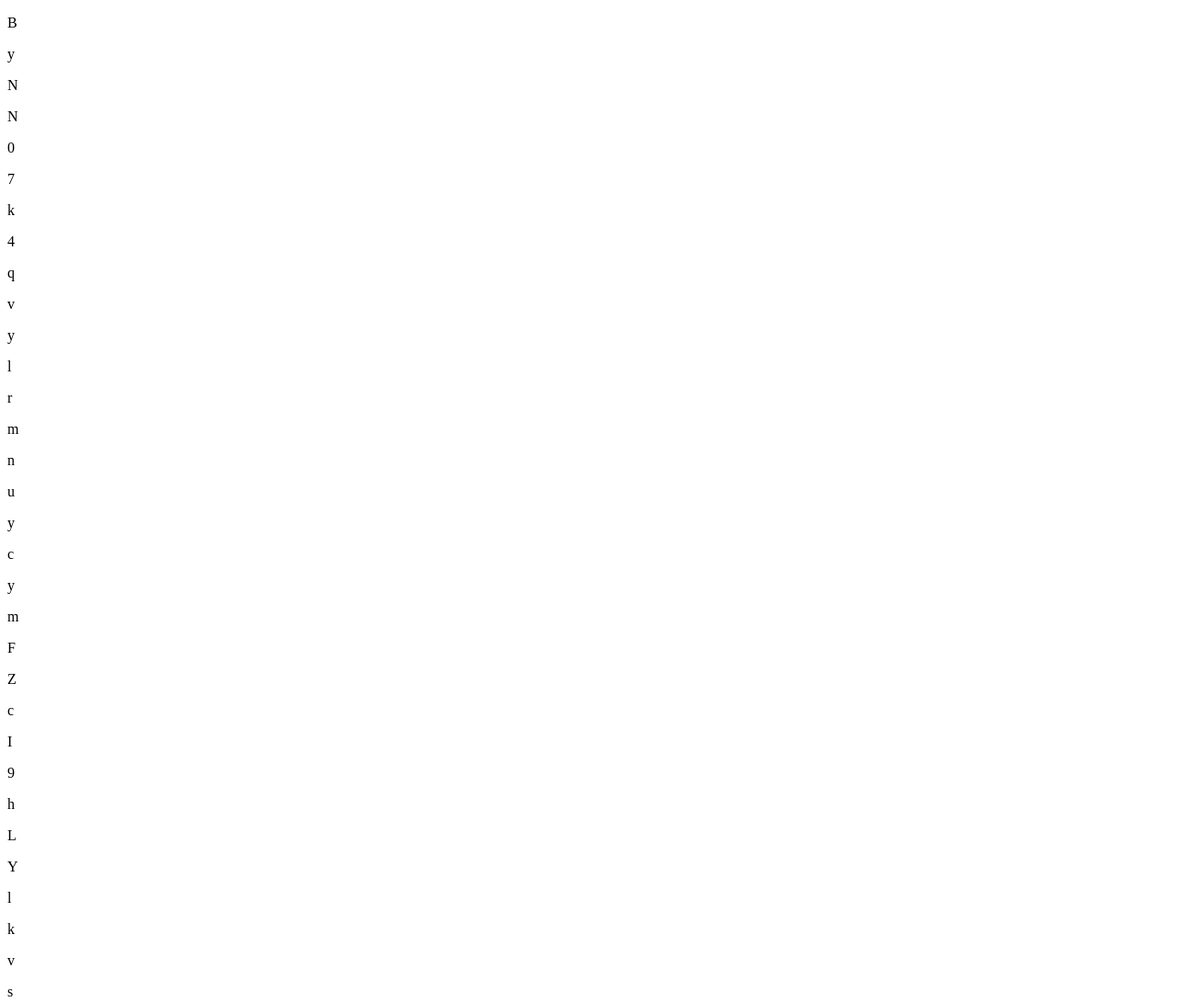
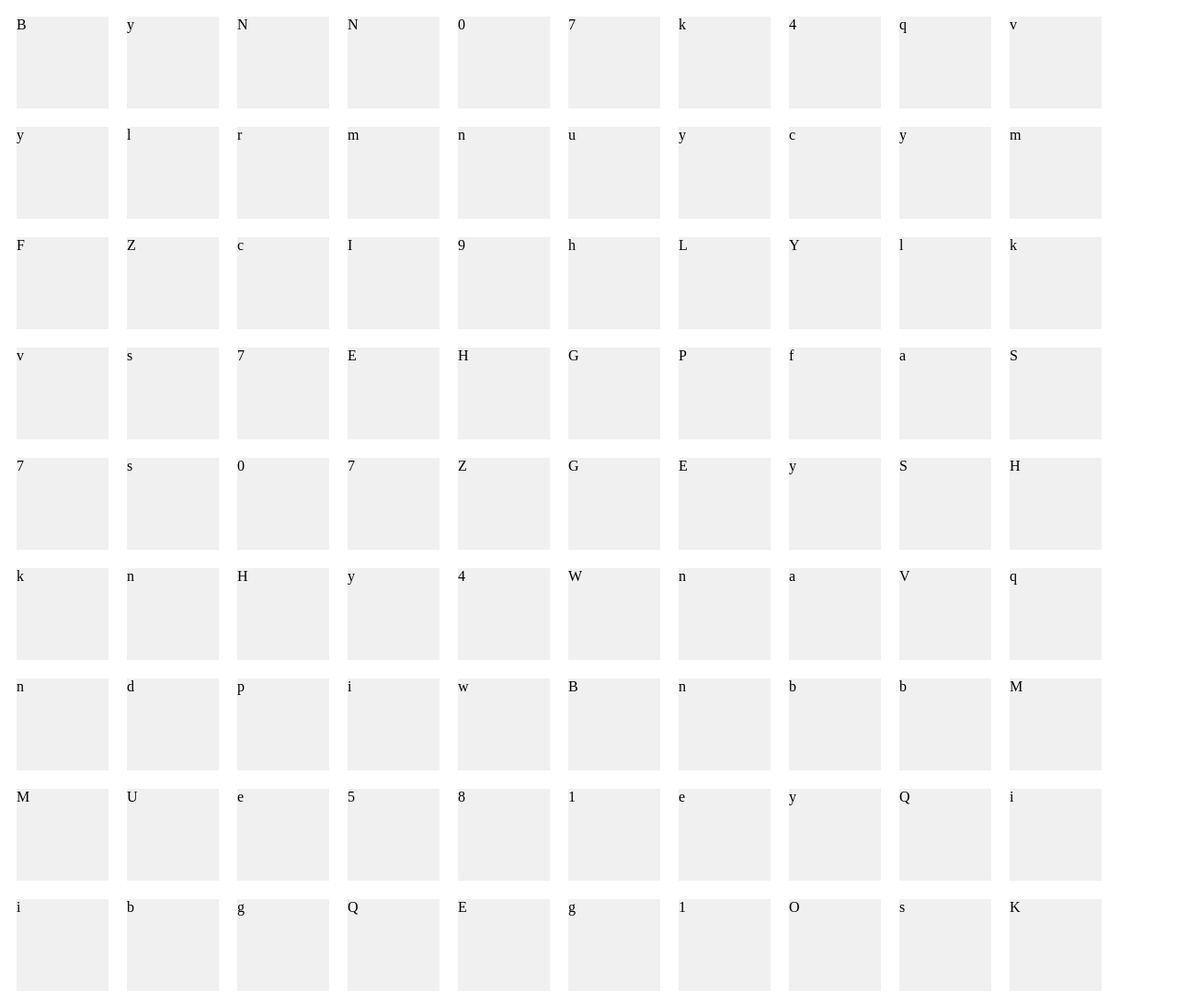
Before and after one commit to qwertwert/boz, a plain HTML site: page index.html in a window 1280 px wide. Shown: the top 1091 px of the page at 92% size. Drawn offline with Linux system fonts and the light colour scheme.

Commit message:
Update index.html

```diff
--- a/index.html
+++ b/index.html
@@ -13,21 +13,26 @@ function getRandomCharacter() {
 function myFunction() {
   for (let i = 0; i < 100; i++) {
     const randomChar = getRandomCharacter();
-
-    // Create a new element
-    const element = document.createElement('p');
+    const element = document.createElement('div');
     element.textContent = randomChar;
-
-    // Apply CSS styles
-    element.style.whiteSpace = 'nowrap';
-    element.style.overflow = 'hidden';
-    element.style.textOverflow = 'ellipsis';
-
-    // Append the element to the document body
     document.body.appendChild(element);
   }
 }
 </script>
+<style>
+  /* Select all div elements and set their display property to inline-block */
+  div {
+      display: inline-block;
+  }
+
+  /* Optional styling for demonstration purposes */
+  div {
+      width: 100px;
+      height: 100px;
+      margin: 10px;
+      background-color: #f0f0f0;
+  }
+</style>
 </head>
 
 <body onload="myFunction()">
```
